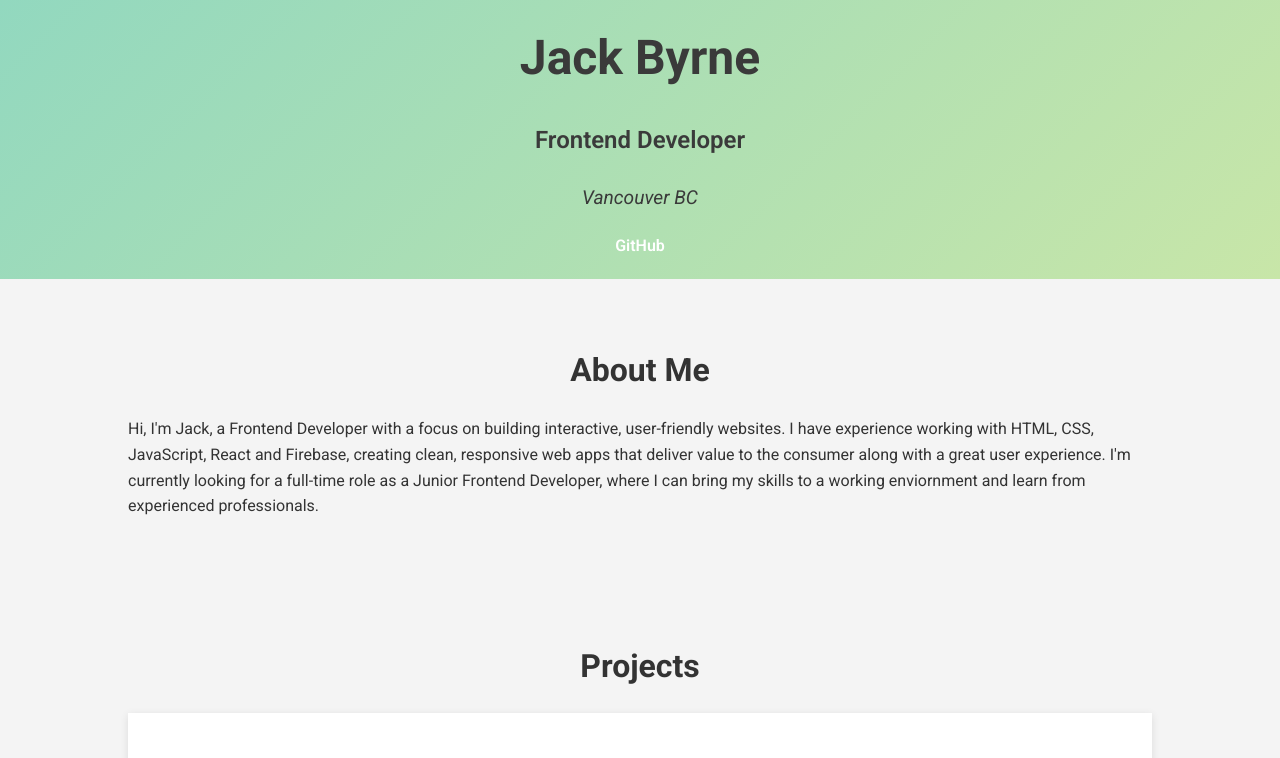
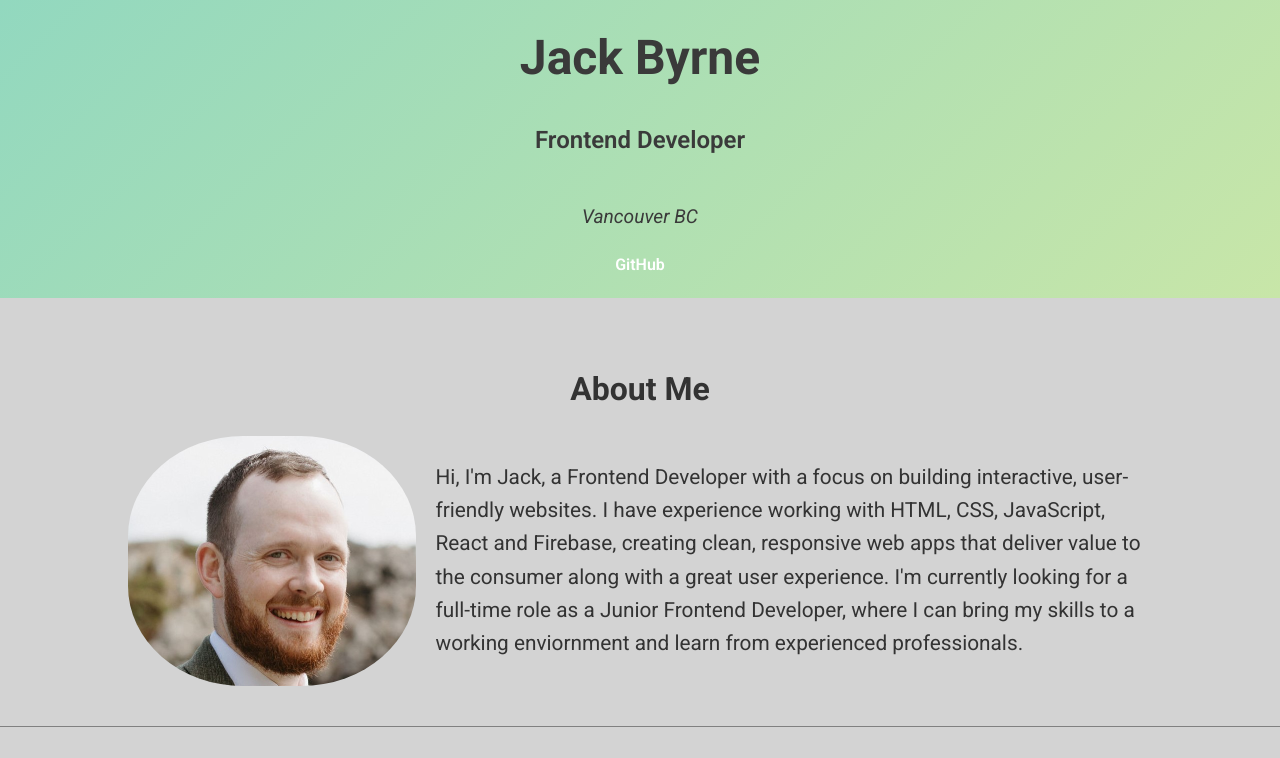
Before and after one commit to JackB91/Portfolio, a plain HTML site: page index.html in a window 1280 px wide. Shown: the top 758 px of the page. Drawn offline with Linux system fonts and the light colour scheme.

Commit message:
add image and some css

```diff
--- a/index.html
+++ b/index.html
@@ -29,9 +29,14 @@
       </div>
     </header>
 
-    <section class="about">
-      <div class="container">
-        <h2>About Me</h2>
+    <section>
+      <h2>About Me</h2>
+      <div class="container about">
+        <img
+          class="headshot"
+          src="/assets/Headshotfolio.jpg"
+          alt="headshot image"
+        />
         <p>
           Hi, I'm Jack, a Frontend Developer with a focus on building
           interactive, user-friendly websites. I have experience working with
--- a/style.css
+++ b/style.css
@@ -9,13 +9,17 @@ General styles
 body {
     font-family: 'Roboto', sans-serif;
     line-height: 1.6;
-    background-color: #f4f4f4;
+    /* background-color: #f4f4f4; */
+    background-color: lightgray;
     color: #333;
 }
 
 .container {
     width: 80%;
     margin: 0 auto;
+    display: flex;
+    flex-direction: column;
+    align-items: center;
 }
 
 /* /////////////////////////////////////////// */
@@ -55,10 +59,19 @@ header .social-links a:hover {
 }
 
 /* //////////////////////////////////////// */
+/* About */
+.about {
+    font-size: 1.3rem;
+}
 
+.headshot {
+    max-height: 250px;
+    border-radius: 40%;
+}
 
 section {
     padding: 40px 0;
+    border-bottom: 1px solid gray;
 }
 
 h2 {
@@ -67,11 +80,29 @@ h2 {
     text-align: center;
 }
 
+
+@media screen and (min-width: 700px){
+    .about {
+        display: flex;
+        flex-direction: row;
+        max-width: 80%;
+    }
+
+    .headshot {
+        margin-right: 20px;
+    }
+}
+
+/* //////////////////////////////////
+Projects */
+
+
 .projects .project {
     background-color: #fff;
     padding: 20px;
     margin-bottom: 20px;
     box-shadow: 0 2px 8px rgba(0, 0, 0, 0.1);
+
 }
 
 .projects .project h3 {
```
Also changed, not shown: assets/Headshotfolio.jpg (added).
